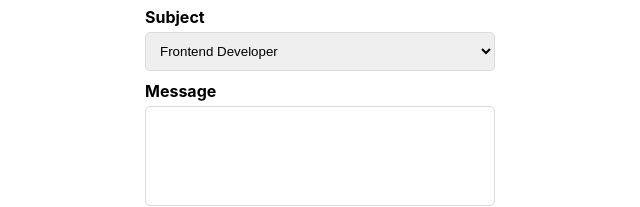
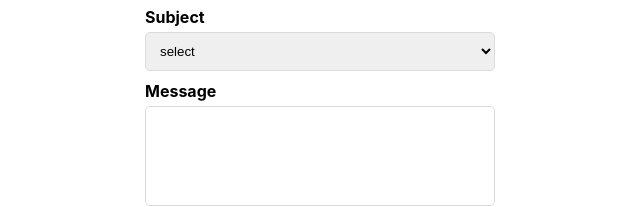
Before and after one commit to sacrumsibliarthawijaya/day-1-creating-card, a plain HTML site: page contact-me.html in a window 1280 px wide. Shown: the part 309-516 px from the top of the page, 320-960 px from the left. Drawn offline with Linux system fonts and the light colour scheme.

Commit message:
Update contact-me.html

```diff
--- a/contact-me.html
+++ b/contact-me.html
@@ -4,6 +4,7 @@
             request form
         </title>
         <link href="./assets/style.css" rel="stylesheet">
+        <script src="assets/code/code.js"></script>
     </head>
 
     <body>
@@ -45,9 +46,10 @@
         <div>
           <label for="subject">Subject</label>
           <select id="subject">
-            <option>Frontend Developer</option>
-            <option>Backend Developer</option>
-            <option>Fullstack Developer</option>
+            <option value="" hidden>select</option>
+            <option value="collab">Let's Collaborate</option>
+            <option value="talk">Let's Talk</option>
+            <option value="discuss">Let's Discuss</option>
           </select>
         </div>
 
```
